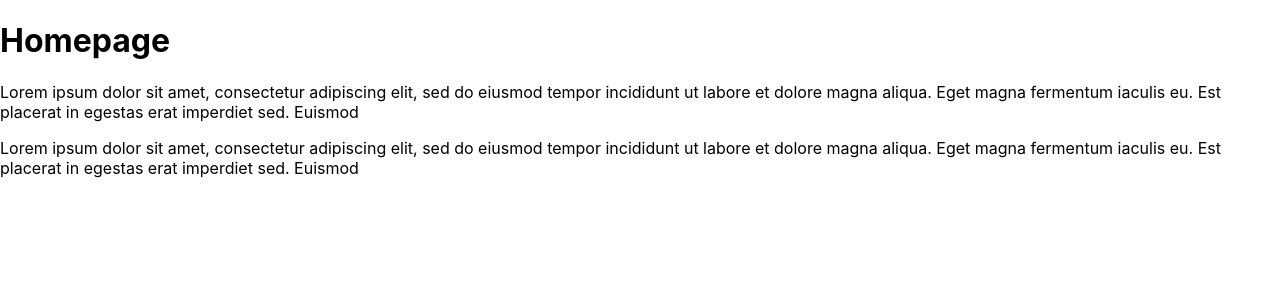
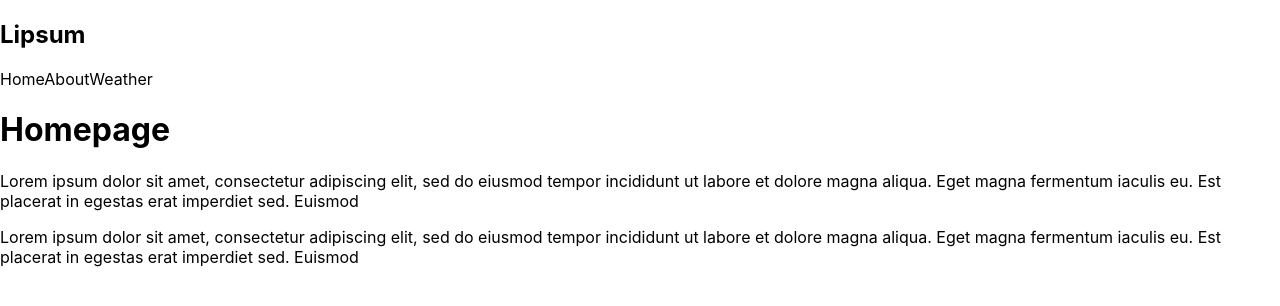
Before and after one commit to YokoOh-no/rest-consult, a Next.js app: page / in a window 1280 px wide. Shown: the top 306 px of the page. Built offline with nearby package versions, Linux system fonts and the light colour scheme.

Commit message:
-Navbar created but its broken

```diff
--- /dev/null
+++ b/comps/Navbar.js
@@ -0,0 +1,15 @@
+const Navbar = () => {
+        return(
+            <nav>
+                <div className="logo">
+                    <h1>Lipsum</h1>
+                </div>
+                <div>
+                    <a>Home</a>
+                    <a>About</a>
+                    <a>Weather</a>
+                </div>
+            </nav>
+        );
+}
+export default Navbar;
--- a/pages/index.js
+++ b/pages/index.js
@@ -1,12 +1,14 @@
 import Head from 'next/head'
+import Navbar from '../comps/Navbar'
 import styles from '../styles/Home.module.css'
 
 export default function Home() {
   return (
           <div>
+              <Navbar />
               <h1>Homepage</h1>
               <p>Lorem ipsum dolor sit amet, consectetur adipiscing elit, sed do eiusmod tempor incididunt ut labore et dolore magna aliqua. Eget magna fermentum iaculis eu. Est placerat in egestas erat imperdiet sed. Euismod </p>
-                <p>Lorem ipsum dolor sit amet, consectetur adipiscing elit, sed do eiusmod tempor incididunt ut labore et dolore magna aliqua. Eget magna fermentum iaculis eu. Est placerat in egestas erat imperdiet sed. Euismod </p>
+              <p>Lorem ipsum dolor sit amet, consectetur adipiscing elit, sed do eiusmod tempor incididunt ut labore et dolore magna aliqua. Eget magna fermentum iaculis eu. Est placerat in egestas erat imperdiet sed. Euismod </p>
           </div>
 
   )
```
